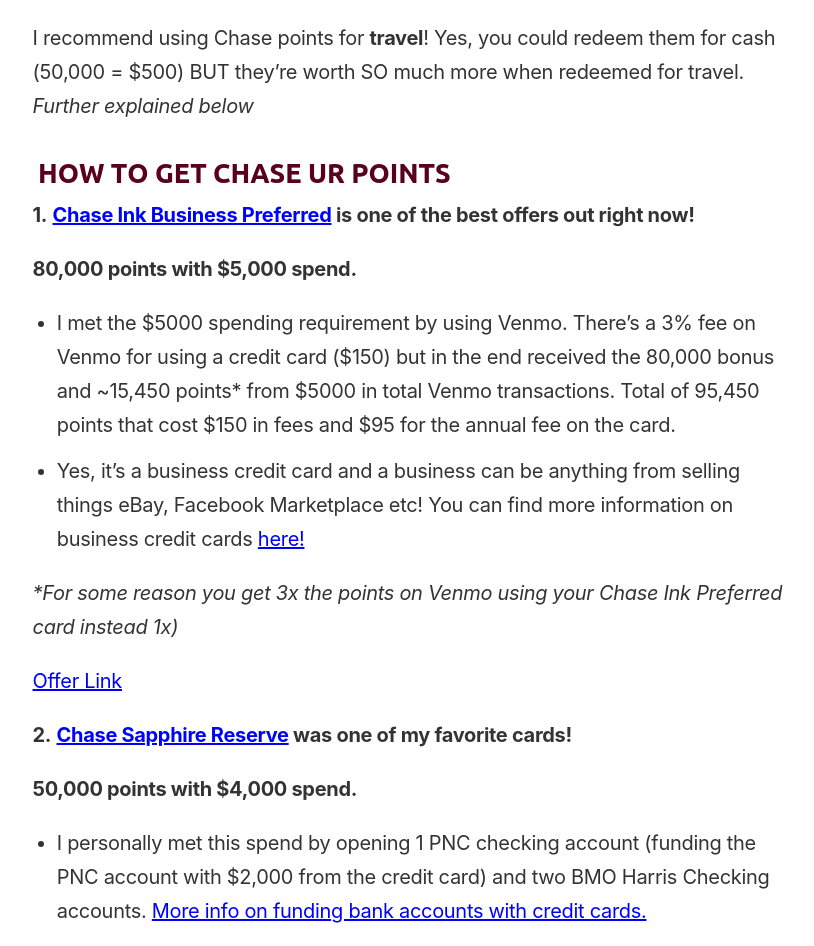
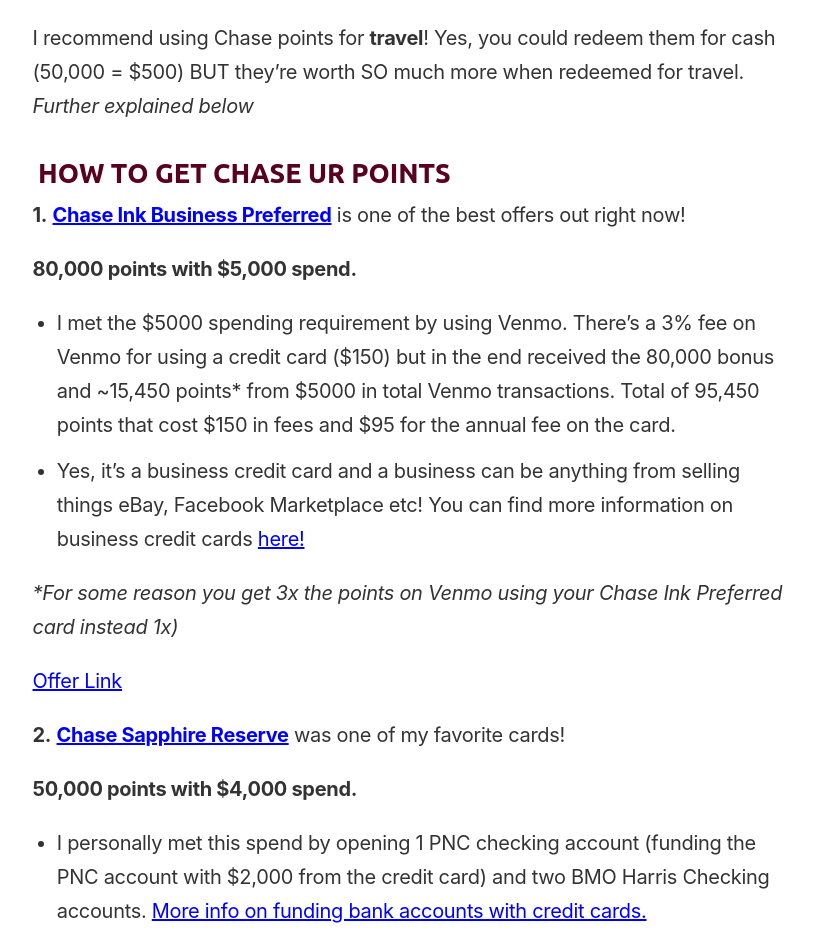
Before and after one commit to ohiosveryown/atldeals, a Jekyll site: the page built from _posts/2019-02-21-milan-slash-florence-slash-rome.markdown, in a window 1280 px wide. Shown: the part 1137-2083 px from the top of the page, without its empty margins (232-1046 px from the left). Built offline with Jekyll 4.4.1, drawn with Linux system fonts in a browser that asks for light colours.

```diff
--- a/_posts/2019-02-21-milan-slash-florence-slash-rome.markdown
+++ b/_posts/2019-02-21-milan-slash-florence-slash-rome.markdown
@@ -19,7 +19,7 @@ I recommend using Chase points for **travel**! Yes, you could redeem them for ca
 
 ## ![chase points (2).png](/uploads/chase%20points%20(2).png)
 
-**1.** **[Chase Ink Business Preferred](https://www.referyourchasecard.com/21/GJ60F1V8IO) is one of the best offers out right now!**
+**1.** **[Chase Ink Business Preferred](https://www.referyourchasecard.com/21/GJ60F1V8IO)** is one of the best offers out right now!
 
 **80,000 points with $5,000 spend.**
 
@@ -31,7 +31,7 @@ I recommend using Chase points for **travel**! Yes, you could redeem them for ca
 
 [Offer Link](https://www.referyourchasecard.com/21/GJ60F1V8IO)
 
-**2.** **[Chase Sapphire Reserve](https://creditcards.chase.com/rewards-credit-cards/chase-sapphire-reserve) was one of my favorite cards!**
+**2.** **[Chase Sapphire Reserve](https://creditcards.chase.com/rewards-credit-cards/chase-sapphire-reserve)** was one of my favorite cards!
 
 **50,000 points with $4,000 spend.**
 
```
